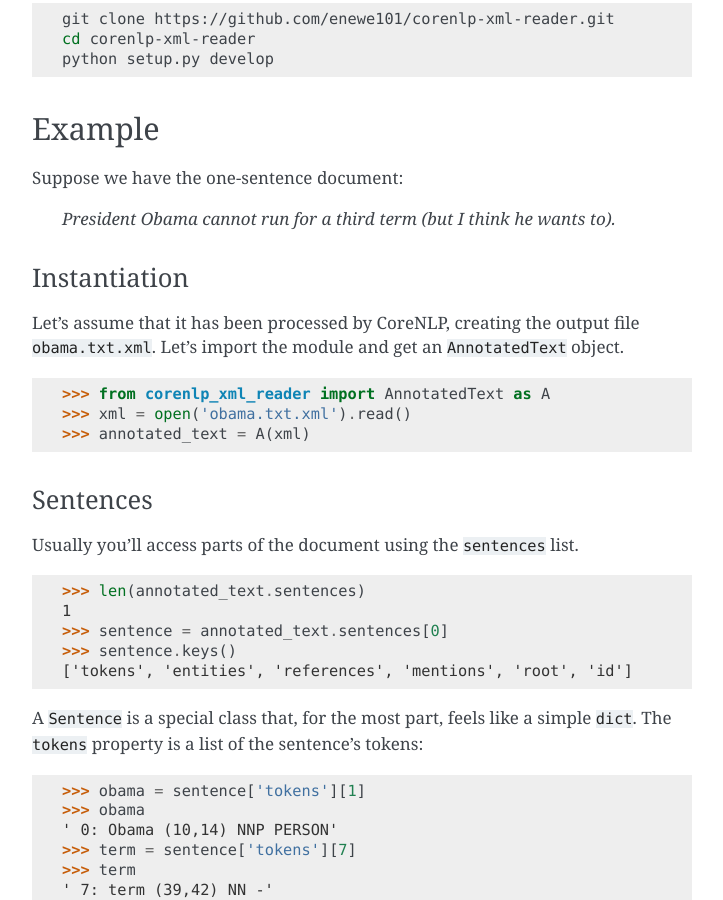
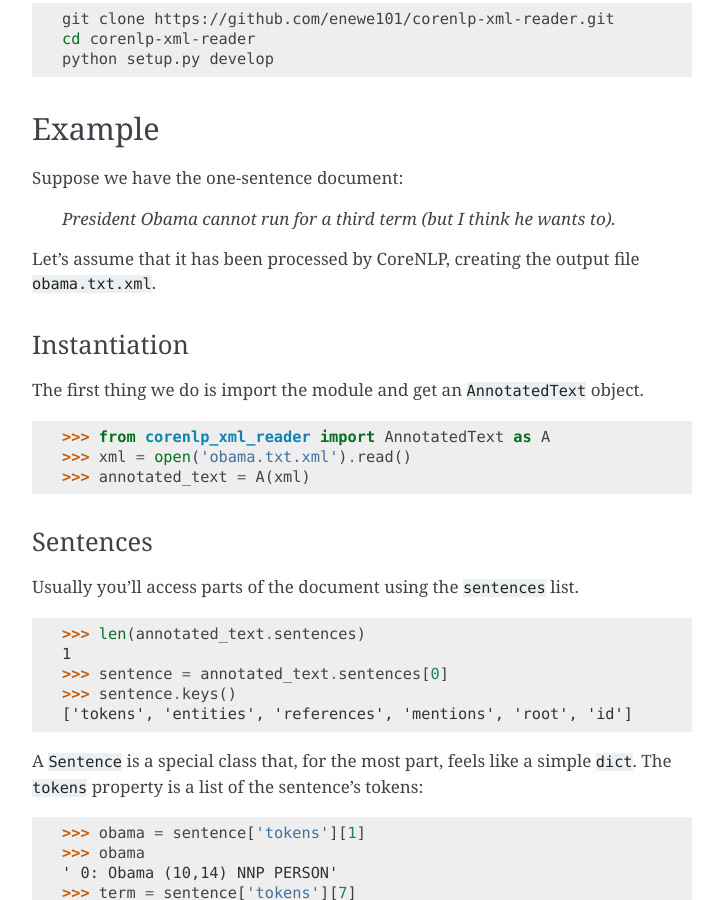
Before and after one commit to enewe101/corenlp-xml-reader, a Sphinx documentation site: the page built from docs/index.rst, in a window 1280 px wide and 900 px high, scrolled down 739 px. Shown: the whole window, without its empty margins (388-1111 px from the left). Built offline with Sphinx 7.4.7, drawn with Linux system fonts in a browser that asks for light colours.

Commit message:
tweek docs

```diff
--- a/docs/index.rst
+++ b/docs/index.rst
@@ -49,11 +49,13 @@ Suppose we have the one-sentence document:
 
    *President Obama cannot run for a third term (but I think he wants to).*
 
+Let's assume that it has been processed by CoreNLP, creating the output
+file ``obama.txt.xml``.
+
 Instantiation
 ~~~~~~~~~~~~~
-Let's assume that it has been processed by CoreNLP, creating the output
-file ``obama.txt.xml``.  Let's import the module and get an ``AnnotatedText`` object.
-
+The first thing we do is import the module and get an ``AnnotatedText``
+object.
 
 .. code-block:: python
 
```
